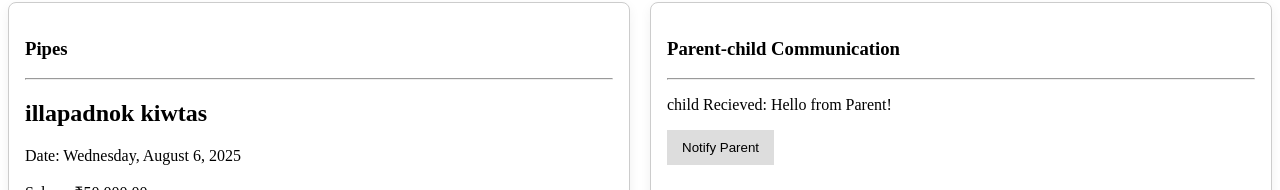
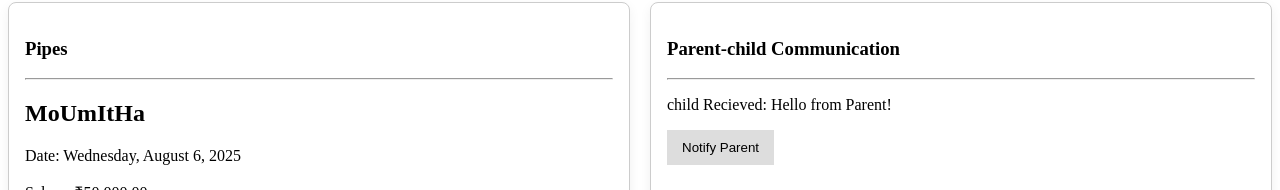
Before and after one commit to satwik20017/Angular_learning_Frontend, an Angular app: page /about in a window 1280 px wide. Shown: the part 95-285 px from the top of the page. Built offline with nearby package versions, Linux system fonts and the light colour scheme.

Commit message:
5th commit

```diff
--- a/src/app/about/about.component.html
+++ b/src/app/about/about.component.html
@@ -1,8 +1,9 @@
 <div class="responsive-row">
   <!-- Pipes -->
   <div class="divclass">
-    <h3>Pipes</h3><hr />
-    <h2>{{name1 | reverse}}</h2>
+    <h3>Pipes</h3>
+    <hr />
+    <h2>{{name1 | altCap}}</h2>
     <p>Date: {{today | date:'fullDate'}}</p>
     <p>Salary: {{salary | currency:'INR'}}</p>
     <p>Progress: {{completion | percent: '0.2'}}</p>
@@ -11,7 +12,8 @@
 
   <!-- Parent-Child Communication -->
   <div class="divclass">
-    <h3>Parent-child Communication</h3><hr />
+    <h3>Parent-child Communication</h3>
+    <hr />
     <app-child [message]="parentMessage"></app-child>
   </div>
 </div>
@@ -21,7 +23,8 @@
 
 <!-- Child to Parent Communication -->
 <div class="divclass">
-  <h3>Event handler (Child to Parent)</h3><hr />
+  <h3>Event handler (Child to Parent)</h3>
+  <hr />
   <app-child (notify)="handleChildMessage($event)"></app-child>
   <p>{{childMessage}}</p>
 </div>
@@ -60,14 +63,15 @@
       Enter a valid email
     </div>
 
-    <br/>
+    <br />
     <button type="submit" [disabled]="form.invalid">Submit</button>
   </form>
 </div>
 
 <!-- Services Example -->
 <div class="divclass">
-  <h3>Services</h3><hr />
+  <h3>Services</h3>
+  <hr />
   <p>Current User: {{ name2 }}</p>
   <button (click)="changeName()">Change Name</button>
 </div>
--- a/src/app/about/about.component.ts
+++ b/src/app/about/about.component.ts
@@ -3,14 +3,13 @@ import { Component } from '@angular/core';
 import { FormControl, FormGroup, FormsModule, ReactiveFormsModule, Validators } from '@angular/forms';
 import { HelloWorldComponent } from '../hello-world/hello-world.component';
 import { ChildComponent } from '../child/child.component';
-import { ReversePipe } from '../reverse.pipe';
+import { ReversePipe, AltCapPipe } from '../reverse.pipe';
 import { UserService } from '../user.service';
 
 @Component({
   selector: 'app-about',
   imports: [FormsModule, CommonModule, HelloWorldComponent, ChildComponent,
-    ReactiveFormsModule, ReversePipe
-  ],
+    ReactiveFormsModule, ReversePipe, AltCapPipe],
   templateUrl: './about.component.html',
   styleUrl: './about.component.css'
 })
@@ -18,7 +17,7 @@ export class AboutComponent {
   today = new Date();
 
  //Pipes
-  name1 = 'satwik kondapalli';
+  name1 = 'moumitha';
   salary = 50000;
   completion = 3.45321;
   users = { id: 1, role: 'developer' };
--- a/src/app/reverse.pipe.ts
+++ b/src/app/reverse.pipe.ts
@@ -9,3 +9,17 @@ export class ReversePipe implements PipeTransform {
     return value.split('').reverse().join('');
   }
 }
+
+@Pipe({
+  name: 'altCap',
+  standalone: true
+})
+export class AltCapPipe implements PipeTransform {
+  transform(value: string): string {
+    const splstr = value.split('');
+    for (let i = 0; i < splstr.length; i += 2) {
+      splstr[i] = splstr[i].toUpperCase();
+    }
+    return splstr.join('');
+  }
+}
```
